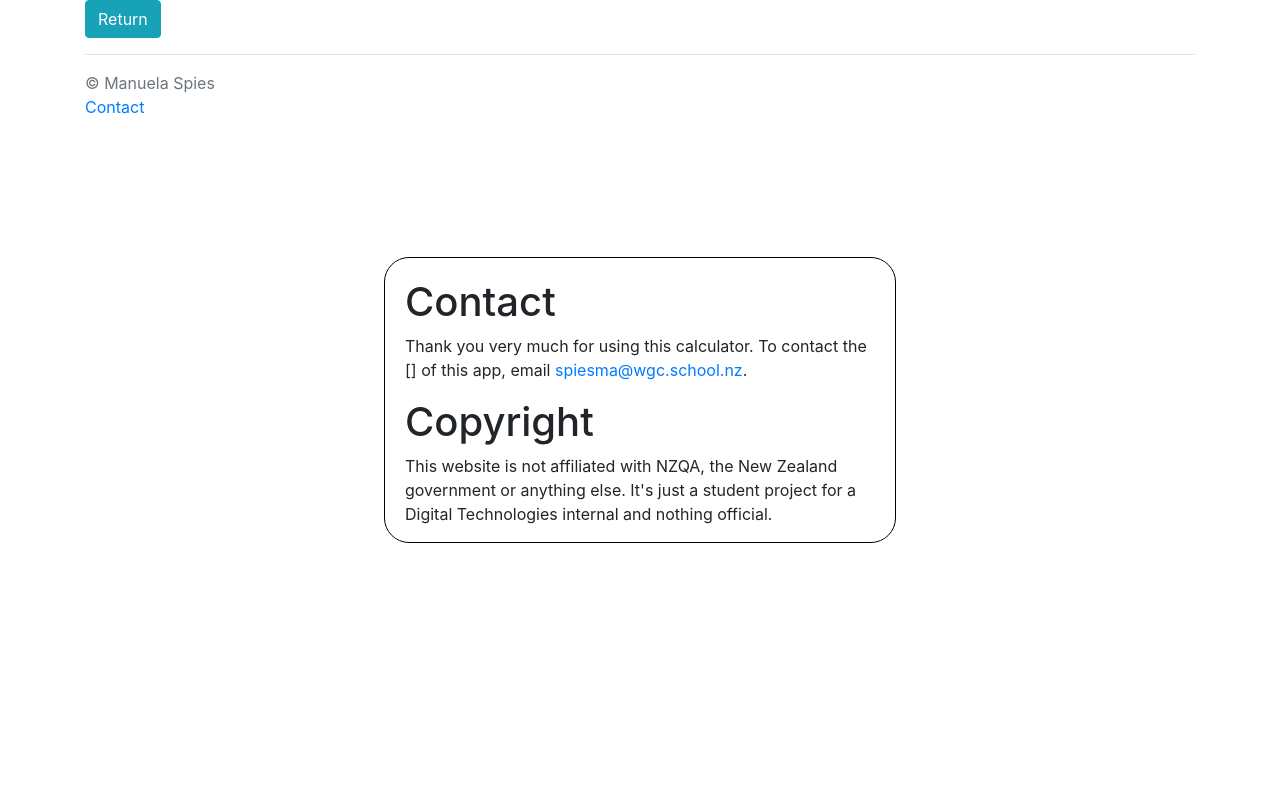
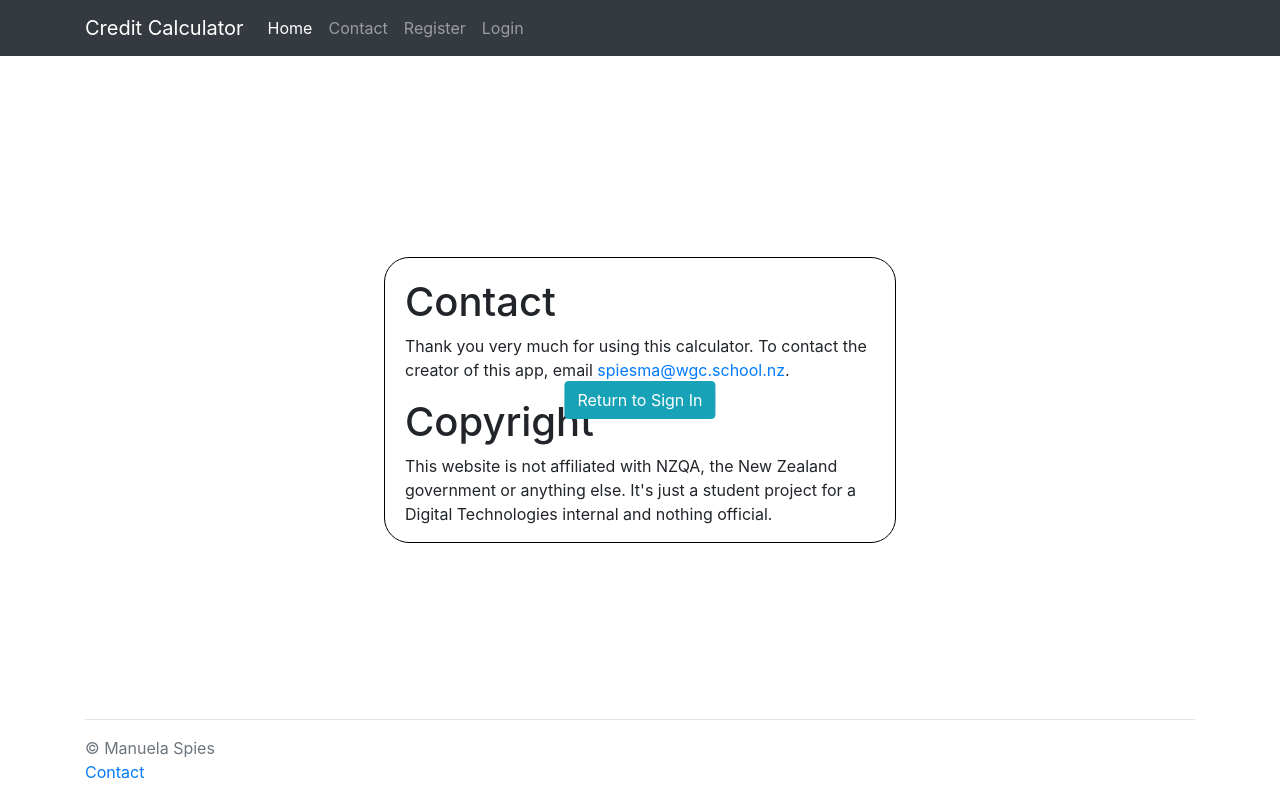
Before and after one commit to ManuelaSpies/NCEA-Calculator, a Flask app: page /contact in a window 1280 px wide. Run offline with Flask 2, Linux system fonts and the light colour scheme; some libraries are stand-ins or nearby versions.

Commit message:
Fixed-bottom footer & navbar on all pages.

```diff
--- a/static/css/style.css
+++ b/static/css/style.css
@@ -49,6 +49,10 @@
     padding: 20px 20px 0 20px;
 }
 
+.white-font {
+    color: white;
+}
+
 @media (max-width: 480px) {
     .custom-box {
         min-width: 90%;
--- a/templates/base.html
+++ b/templates/base.html
@@ -55,7 +55,7 @@
             {% block body %}{% endblock %}
         </main>
                                 <!-- Footer -->
-        <footer class="container">
+        <footer class="container container fixed-bottom">
             <hr>
             <p class="text-muted">&copy; Manuela Spies
             <br><a href="/contact">Contact</a></p>
--- a/templates/contact.html
+++ b/templates/contact.html
@@ -11,20 +11,46 @@
         <title>Contact | NCEA Calculator</title>
     </head>
     <body>
+        <nav class="navbar navbar-expand-md navbar-dark bg-dark custom-nav">
+            <div class="container">
+                <a class="navbar-brand" href="/">Credit Calculator</a>
+                <button class="navbar-toggler" type="button" data-toggle="collapse" data-target="#cc-navbar" aria-controls="cc-navbar" aria-expanded="false" aria-label="Toggle navigation">
+                    <span class="navbar-toggler-icon"></span>
+                </button>
+
+                <div class="collapse navbar-collapse" id="cc-navbar">
+                    <ul class="navbar-nav mr-auto">
+                        <li class="nav-item active">
+                            <a class="nav-link" href="/">Home</a>
+                        </li>
+                        <li class="nav-item">
+                            <a class="nav-link" href="/contact">Contact</a>
+                        </li>
+                        <li class="nav-item">
+                            <a class="nav-link" href="/register">Register</a>
+                        </li>
+                        <li class="nav-item">
+                            <a class="nav-link" href="/">Login</a>
+                        </li>
+                    </ul>
+                </div>
+            </div>
+        </nav>
+
                                 <!-- CONTENT GOES HERE -->
         <main class="container content">
-            <div class="centre-horizontal btn btn-info">Return</div>
             <div class="centre custom-box">
                 <h1 id="contact">Contact</h1>
-                <p>Thank you very much for using this calculator. To contact the [] of this app, email
+                <p>Thank you very much for using this calculator. To contact the creator of this app, email
                     <a href="mailto:spiesma@wgc.school.nz">spiesma@wgc.school.nz</a>.</p>
                 <h1 id="copyright">Copyright</h1>
                 <p>This website is not affiliated with NZQA, the New Zealand government or anything else. It's just
                     a student project for a Digital Technologies internal and nothing official.</p>
+                <div class="centre btn btn-info"><a href="/" class="white-font">Return to Sign In</a></div>
             </div>
         </main>
                                 <!-- Footer -->
-        <footer class="text-muted container">
+        <footer class="text-muted container fixed-bottom">
             <hr>
             <p class="text-muted">&copy; Manuela Spies
             <br><a href="/contact">Contact</a></p>
--- a/templates/enter_standard.html
+++ b/templates/enter_standard.html
@@ -24,7 +24,7 @@
         </div>
       </div>
       <div class="form-group row">
-        <label for="description" class="col-4 col-form-label">Description</label>
+        <label for="description" class="col-4 col-form-label">Description (What is it about?)</label>
         <div class="col-8">
           <textarea id="description" name="description" cols="40" rows="2" class="form-control" required="required"></textarea>
         </div>
```
Also changed, not shown: templates/home.html (+4 -4 lines), templates/login.html (+27 -1 lines), templates/register.html (+26 -1 lines).
